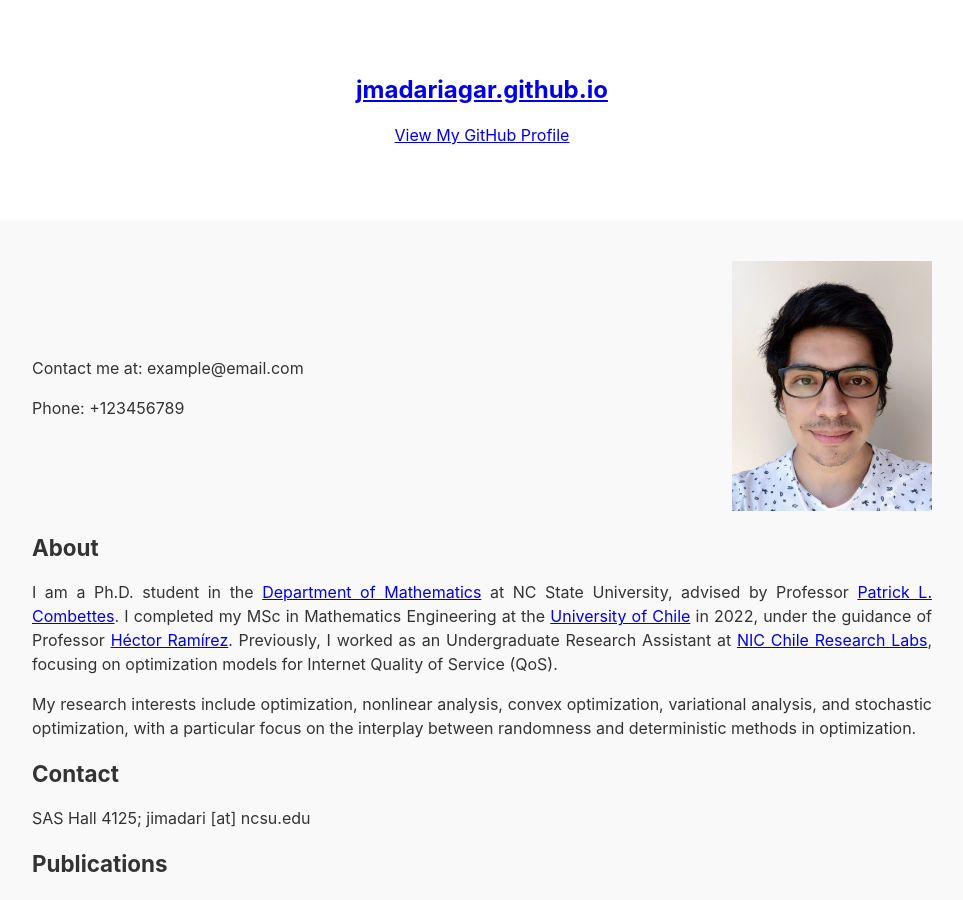
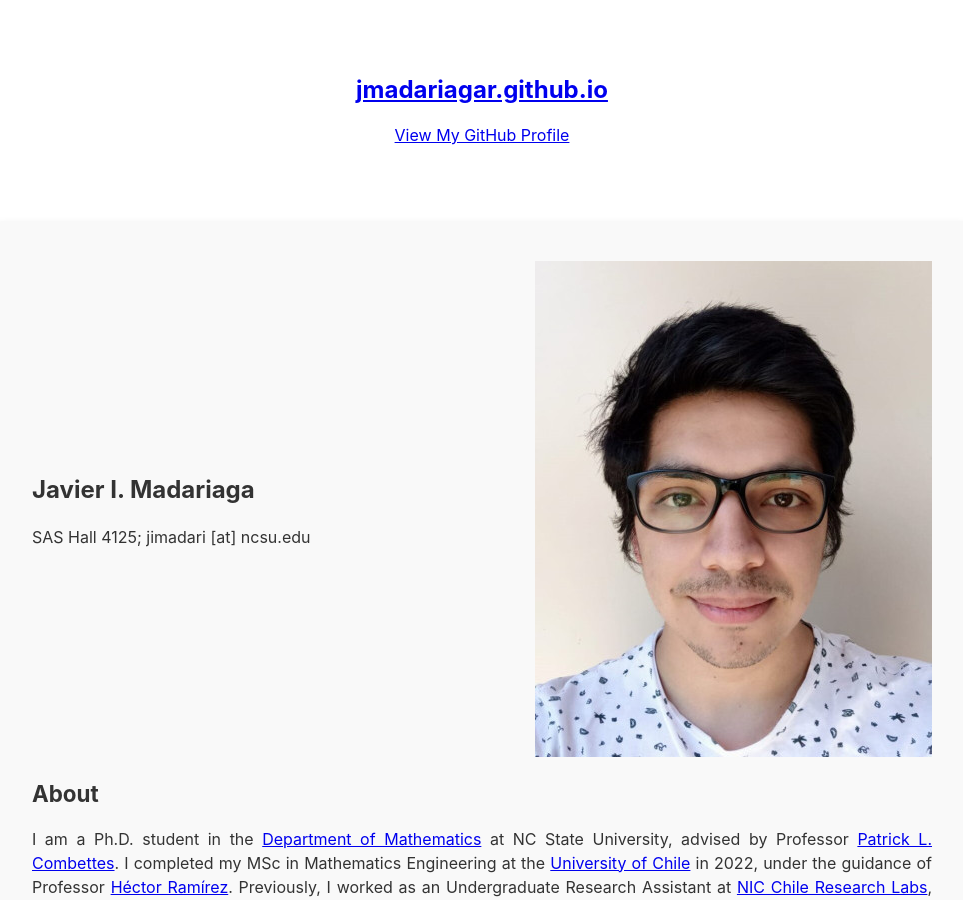
Before and after one commit to jmadariagar/jmadariagar.github.io, a Jekyll site: the page built from index.md, in a window 1280 px wide and 900 px high. Shown: the whole window, without its empty margins (158-1121 px from the left). Built offline with Jekyll 4.4.1, drawn with Linux system fonts in a browser that asks for light colours; our own code applies the rules of GitHub Pages for plain Markdown files; a script that is not in the unit is left out; the repository's description, which GitHub fills in, is left out.

Commit message:
Update index.md

```diff
--- a/index.md
+++ b/index.md
@@ -1,10 +1,10 @@
 <div style="display: flex; align-items: center;">
     <div style="flex: 1; padding-right: 20px;">
-        <p>Contact me at: example@email.com</p>
-        <p>Phone: +123456789</p>
+        <h1>Javier I. Madariaga</h1>
+        <p>SAS Hall 4125; jimadari [at] ncsu.edu</p>
     </div>
     <div>
-        <img src="javier-mad(1).jpg" alt="Profile Image" style="max-width: 200px; height: auto;">
+        <img src="javier-mad(1).jpg" alt="Profile Image" style="max-width: 400px; height: auto;">
     </div>
 </div>
 
@@ -16,7 +16,7 @@ My research interests include optimization, nonlinear analysis, convex optimizat
 {: style="text-align: justify"}
 
 ## Contact
-SAS Hall 4125; jimadari [at] ncsu.edu
+
 
 ## Publications
 <center> <h3>Preprints</h3> </center>
```
